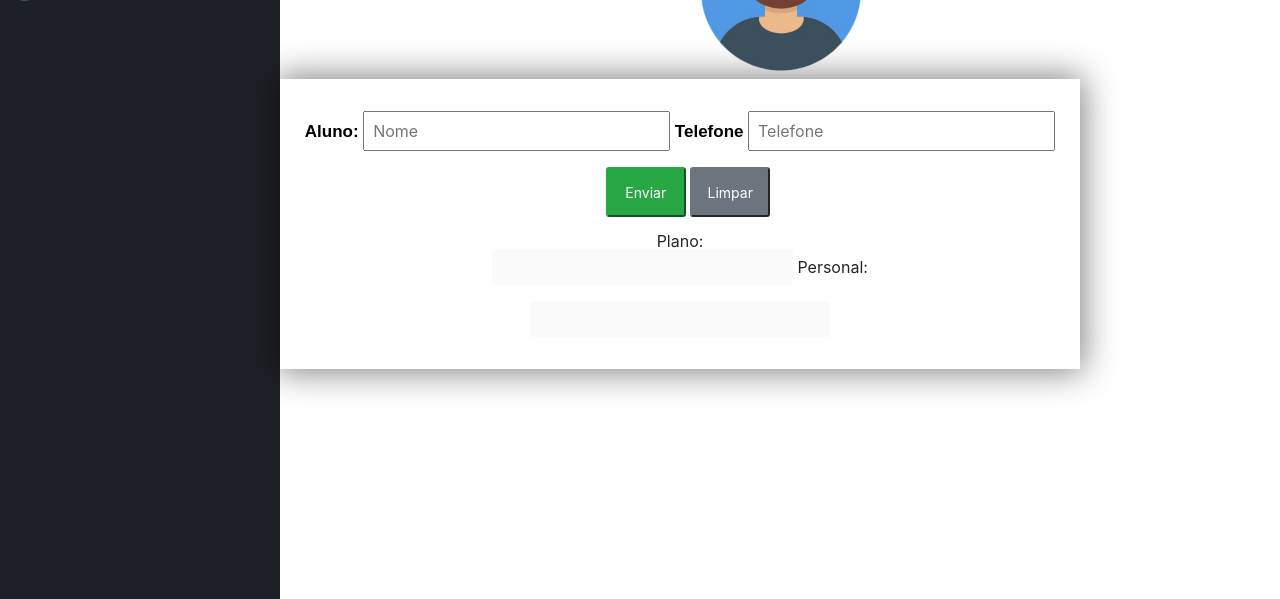
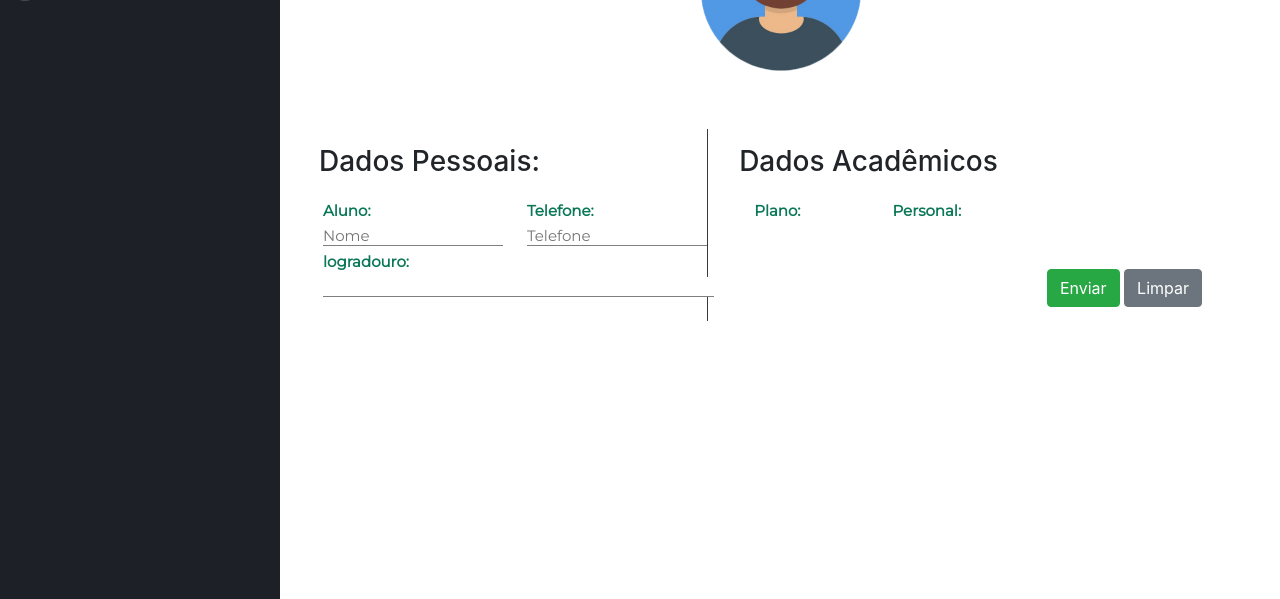
Before and after one commit to MatheusDois/Projetofinal, a PHP site: page /dashboard/alterardados.php in a window 1280 px wide. Shown: the part 201-800 px from the top of the page. Run offline with PHP 8.4, Linux system fonts and the light colour scheme; a user stored in the database is signed in; data comes from the database, SQL or seed files in the repository; data that the repository does not hold is empty; some libraries are stand-ins or nearby versions.

Commit message:
3 telas prontas

```diff
--- a/css/perfil.css
+++ b/css/perfil.css
@@ -74,6 +74,7 @@ html, body {
 .divider{
     width: 280px;
     height: 100%;
+    display: flex;
 }
 
 
--- a/dashboard/alterardados.php
+++ b/dashboard/alterardados.php
@@ -23,7 +23,7 @@ else{
 	endwhile;
 }
 ?>
-
+<link href="https://fonts.googleapis.com/css?family=Montserrat&display=swap" rel="stylesheet">
 <style>
 
 #content{
@@ -51,14 +51,26 @@ else{
     margin-top: 130px;
 }
 
-input::placeholder{
-    color:
+input#left{
+    width: 100%;
+    border: none;
+    border-bottom: 1px solid rgba(0,0,0,0.5);
 }
 
 
+label{
+    display: inline-block;
+    color: #0a7857;
+    font-weight: 900;
+    font-family: 'Montserrat', sans-serif;
+    font-size: 15px;
+}
 
-
-
+/*
+.box{
+    box-shadow: 0 0 2px 1px rgba(0,0,0,0.5);
+}
+*/
 
  /* maluco */
 
@@ -68,53 +80,6 @@ input::placeholder{
   margin: 0;
   padding: 0;
 }
-
-
-
- form {
-  background: #fff;
-  box-shadow: 0 0 2em .2em rgba(0,0,0,0.5);
-  margin: 80px 70em 0 auto;
-  padding: 1em;
-  width: 50em;
-}
-
-
-
-label {
-  display: block;
-  margin-bottom: .5em;
-  font-family:Arial, sans-serif;
-    font-size:17px;
-    color:#000;
-    font-weight:bold;
-
-}
-
-
-
-
- p {
-  flex: 12.5em;
-  margin: .5em;
-}
-
- fieldset {
-  border: 0;
-
-  flex-wrap: wrap;
-}
-
-input {
-  padding: .5em;
-  width: 40%;
-}
-
-input [nome] {
-  padding: .5em;
-  width: 40%;
-}
-
 
 
 
@@ -165,37 +130,49 @@ input [nome] {
 <div id="content" class="text-center">
     <div class="back"></div>
     <div class="profile-photo">
-
         <img src="./imagens/avatar-2.png" alt="">
-
     </div>
-
-
-
-
-    <form action="bancodedados/update.php" method="post">
-    <p>
-    <fieldset>
-  <label for="nome">  Aluno: </label> <input type="text" name="nome" id="nome" size="20" placeholder="Nome"value="<?= $nome?>">
-                    <label for="telefone>">Telefone</label>
-                    <input type="text" name="telefone"  placeholder="Telefone" value="<?= $telefone?>">
-
-</fieldset>
-
-
-                <p><p><p><input type="submit" style="width: 80px; height: 50px" value="Enviar" class="btn-sm btn-success ml-3">
-                            <input type="reset" style="width: 80px; height: 50px" value="Limpar" class="btn-sm btn-secondary" >
-
-
-
-            <fieldset>
-                        Plano:<p><input type="text" value="<?=$plano?>" disabled class="rounded" style="border: none;">
-
-                            Personal:<P><input type="text" value="<?=$personal?>" disabled class="rounded" style="border: none;">
-
-                        </fieldset>
-
+    <form action="./bancodedados/update.php" method="post" class="text-left">
+    <div class="row container">
+            <div class="col-5 ml-4 mr-3 pt-3 pb-3 box border-right border-dark">
+                <h3>Dados Pessoais:</h3>
+                <div class="row ml-1 " style="margin-top: 0">
+                    <label for="nome" class="mt-3">
+                        Aluno: <br>
+                        <input type="text" name="nome" id="left" class="mt-2"  placeholder="Nome" value="<?= $nome?>">
+                    </label>
+                    <label for="telefone" class="ml-4 mt-3">
+                        Telefone: <br>
+                        <input type="text" name="telefone" id="left" class="mt-2" placeholder="Telefone" value="<?= $telefone?>">
+                    </label>
+                    <label>
+                        logradouro:
+                        <input type="text" name="endereco" id="left" class="mt-2" value="<?= $ENDERECO ?>" style="width: 145%;">
+                    </label>
+                </div>
+            </div>
+            <div class="col box pt-3 pb-3">
+                <h3>Dados Acadêmicos</h3>
+                    <div class="row m-0 ">
+                        <div class="col  mt-3">
+                            <label>
+                                Plano:
+                                <input type="text" value="<?=$plano?>" readonly="truew"  class="w-100 rounded mt-2" style="border: none;">
+                            </label>
+                        </div>
+                        <div class="col  mt-3">
+                            <label>
+                                Personal:
+                                <input type="text" value="<?=$personal?>" readonly="truew"  class="w-100 rounded mt-2" style="border: none;">
+                            </label>
+                        </div>
+                    </div>
+                </div>
+                <div class="text-right mr-5" style="margin-top: 140px">
+                <input type="submit" value="Enviar" class="btn btn-success ml-3">
+                <input type="reset" value="Limpar" class="btn btn-secondary" >
+        </div>
+            </div>
+        </div>
 
     </form>
-
-</div>
--- a/dashboard/perfil.php
+++ b/dashboard/perfil.php
@@ -62,9 +62,9 @@ else{
 <div class="divider"></div>
 <div id="content" class="text-center">
 
-  <h1 class="mt-5">&nbsp;&nbsp;&nbsp;&nbsp;&nbsp;&nbsp;&nbsp;&nbsp;    Área interna do cliente, seja bem vindo <?= $nome ?>!</h1>
+  <h1 class="mt-5">Área interna do cliente, seja bem vindo <?= $nome ?>!</h1>
   <p>
- <center> <h3>&nbsp;&nbsp;&nbsp;&nbsp;&nbsp;&nbsp;&nbsp;&nbsp;&nbsp;&nbsp;&nbsp;&nbsp;&nbsp;&nbsp;&nbsp;&nbsp;&nbsp;&nbsp;&nbsp;&nbsp;&nbsp; Confira nossas promoções!</h3>
+ <center> <h3>Confira nossas promoções!</h3>
 
   <div class="carousel-box mt-4">
   <div class="bd-example">
--- a/index.html
+++ b/index.html
@@ -53,7 +53,7 @@
 		</div>
 		<div class="collapse navbar-collapse">
 			<ul class="nav navbar-nav navbar-right main-navigation">
-				<li><a href="/dashboard/login.php">Login</a></li>
+				<li><a href="./dashboard/login.php">Login</a></li>
 				<li><a href="#home" class="smoothScroll">Principal</a></li>
 				<li><a href="#sobre" class="smoothScroll">Sobre</a></li>
 
```
Also changed, not shown: dashboard/mudarsenhaperfil.php (+62 -19 lines).
